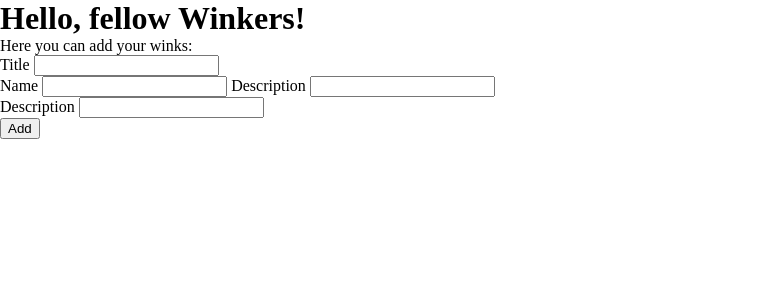
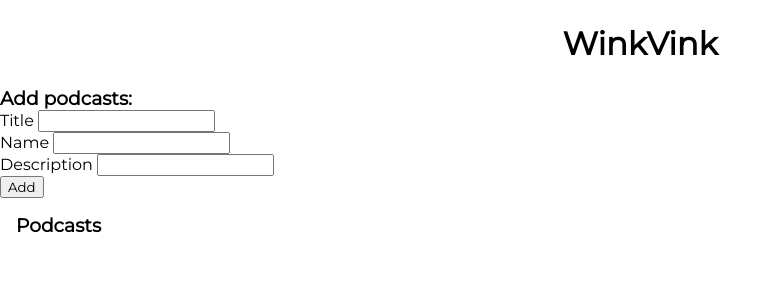
Before and after one commit to makeri89/ohtu-miniprojekti, a Flask app: page /podcasts in a window 1280 px wide. Shown: the top 300 px of the page, without its empty margins (0-783 px from the left). Run offline with Flask 2, Linux system fonts and the light colour scheme; data that the repository does not hold is empty.

Commit message:
separate pages for different vink entries

```diff
--- a/src/routes.py
+++ b/src/routes.py
@@ -12,13 +12,16 @@ podcast_service = PodcastService()
 @app.route('/', methods=['GET'])
 def index():
     all_weblinks = weblink_service.get_weblinks()
-    return render_template('index.html', weblinks=all_weblinks)
+    all_books = book_service.get_books()
+    all_podcasts =podcast_service.get_podcasts()
+    return render_template('index.html', weblinks=all_weblinks,
+                           books=all_books,podcasts=all_podcasts)
 
 @app.route('/weblinks', methods=['GET', 'POST'])
 def weblinks():
     if request.method == 'GET':
         all_weblinks = weblink_service.get_weblinks()
-        return render_template('index.html', weblinks=all_weblinks)
+        return render_template('vinks.html', weblinks=all_weblinks)
     if request.method == 'POST':
         weblink_title = request.form['title']
         weblink_url = request.form['url']
@@ -29,7 +32,7 @@ def weblinks():
 def podcasts():
     if request.method == 'GET':
         all_podcasts = podcast_service.get_podcasts()
-        return render_template('index.html', podcasts=all_podcasts)
+        return render_template('vinks.html', podcasts=all_podcasts)
     if request.method == 'POST':
         podcast_title = request.form['title']
         podcast_name = request.form['name']
@@ -42,7 +45,7 @@ def podcasts():
 def books():
     if request.method == 'GET':
         all_books = book_service.get_books()
-        return render_template('index.html', books=all_books)
+        return render_template('vinks.html', books=all_books)
     if request.method == 'POST':
         book_title = request.form['title']
         book_author = request.form['author']
--- a/src/static/style.css
+++ b/src/static/style.css
@@ -1,3 +1,24 @@
 * {
   margin: 0;
+  font-family: 'Montserrat', sans-serif;
 }
+
+header {
+  padding: 1.5em;
+  display: flex;
+  justify-content: center;
+}
+
+header a {
+  text-decoration: none;
+  color: black;
+}
+
+.vink-section {
+  padding: 1em;
+}
+
+.vink-section a {
+  text-decoration: none;
+  color: black;
+}
--- a/src/templates/base.html
+++ b/src/templates/base.html
@@ -3,10 +3,14 @@
   <meta charset="UTF-8">
   <meta name="viewport" content="width=device-width, initial-scale=1.0">
   <link rel="stylesheet" href="{{ url_for('static', filename='style.css') }}">
-  <title>{% block title %}WinkVink{% endblock %}</title>
+  <link rel="preconnect" href="https://fonts.googleapis.com">
+  <link rel="preconnect" href="https://fonts.gstatic.com" crossorigin>
+  <link href="https://fonts.googleapis.com/css2?family=Montserrat&display=swap" rel="stylesheet">
+  <title>{% block title %}{% endblock %} - WinkVink</title>
 </head>
 <html>
   <body>
+    {% include 'header.html' %}
     <div>{% block content %}{% endblock %}</div>
     <script src={{ url_for('static', filename='script.js') }}></script>
   </body>
--- a/src/templates/form.html
+++ b/src/templates/form.html
@@ -1,6 +1,9 @@
 {% import 'macros.html' as macros %}
 
 {% set url = url_for(request.endpoint) %}
+
+<section id="vink-form">
+  <h3>Add {{ url[1:] }}:</h3>
 
   <form action="{{ url }}" method="POST" id="input-form">
     <label for="title">Title</label>
@@ -14,6 +17,7 @@
     {% if url == '/podcasts' %}
       <label for="name">Name</label>
       {{ macros.input('name') }}
+      <br>
       <label for="description">Description</label>
       {{ macros.input('description') }}
       <br>
@@ -21,14 +25,11 @@
     {% if url == '/books' %}
       <label for="author">Author</label>
       {{ macros.input('author') }}
+      <br>
       <label for="year">Publication year</label>
       {{ macros.input('year') }}
       <br>
     {% endif %}
-  {% if url == '/podcasts' %}
-    <label for="description">Description</label>
-    {{ macros.input('description') }}
-    <br>
-  {% endif %}
     <input type="submit" name="submit" id="submit" value="Add">
   </form>
+</section>
--- /dev/null
+++ b/src/templates/header.html
@@ -0,0 +1,3 @@
+<header>
+  <h1><a href="/">WinkVink</a></h1>
+</header>
--- a/src/templates/index.html
+++ b/src/templates/index.html
@@ -1,33 +1,11 @@
 {% extends 'base.html' %}
 
-{% set url = url_for(request.endpoint) %}
+{% block title %}Front page{% endblock %}
 
 {% block content %}
 
-<h1>Hello, fellow Winkers!</h1>
-<p>Here you can add your winks:</p>
-
-{% include 'form.html' %}
-
-<ul>
-{% if url == '/weblinks' %}
-  {% for weblink in weblinks %}
-    <li>Title: {{ weblink.title }} <br> URL: <a href="{{ weblink.url }}">{{ weblink.url }}</a></li>
-  {% endfor %}
-{% endif %}
-{% if url == '/books' %}
-  {% for book in books %}
-    <li>Author: {{ book.author }} <br> Title: {{ book.title}} ({{book.year}})</li>
-  {% endfor %}
-{% endif %}
-</ul>
-
-<ul>
-{% for podcast in podcasts %}
-    <li>Title: {{ podcast.title }} </li>
-    <li>Name: {{ podcast.name }} </li>
-    <li>Description: {{ podcast.description }} </li>
-{% endfor %}
-</ul>
+{% include 'weblinks.html' %}
+{% include 'books.html' %}
+{% include 'podcasts.html' %}
 
 {% endblock %}
--- /dev/null
+++ b/src/templates/podcasts.html
@@ -0,0 +1,11 @@
+<section class="vink-section" id="podcasts">
+  <h3><a href="/podcasts">Podcasts</a></h3>
+
+  <ul>
+    {% for podcast in podcasts %}
+    <li>Title: {{ podcast.title }} <br> Name: {{ podcast.name }}
+    <br>
+    Description: {{ podcast.description }} </li>
+    {% endfor %}
+  </ul>
+</section>
--- /dev/null
+++ b/src/templates/vinks.html
@@ -0,0 +1,19 @@
+{% extends 'base.html' %}
+
+{% set url = url_for(request.endpoint) %}
+
+{% block title %}{{ url[1:].capitalize() }}{% endblock %}
+
+{% block content %}
+
+{% include 'form.html' %}
+
+{% if url == '/weblinks' %}
+  {% include 'weblinks.html' %}
+{% elif url == '/books' %}
+  {% include 'books.html' %}
+{% elif url == '/podcasts' %}
+  {% include 'podcasts.html' %}
+{% endif %}
+
+{% endblock %}
```
Also changed, not shown: src/templates/books.html (added, +9 -0 lines), src/templates/weblinks.html (added, +8 -0 lines), 2 other files. Lines whose indentation alone changed are shown as unchanged.
